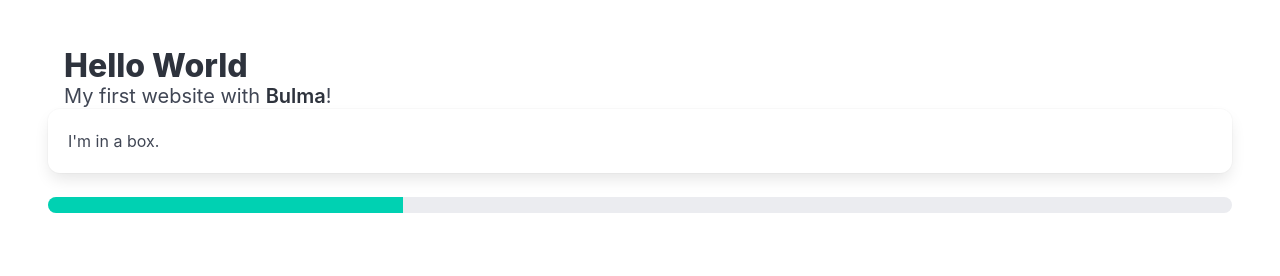
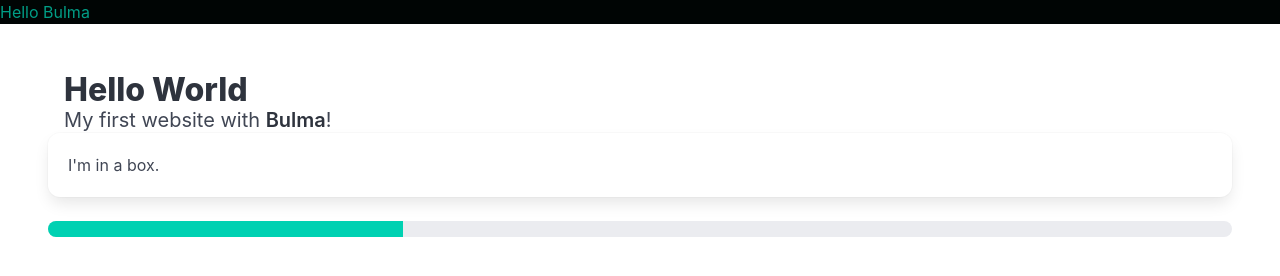
Before and after one commit to omega-lua/my-website, a plain HTML site: page index.html in a window 1280 px wide. Drawn offline with nearby package versions, Linux system fonts and the light colour scheme.

Commit message:
Update index.html

```diff
--- a/index.html
+++ b/index.html
@@ -1,6 +1,9 @@
 <!DOCTYPE html>
 <html>
   <head>
+     	<p class="has-background-primary-00 has-text-primary-00-invert">
+        Hello Bulma
+      </p>
     <meta charset="utf-8">
     <meta name="viewport" content="width=device-width, initial-scale=1">
     <title>Hello Bulma!</title>
```
